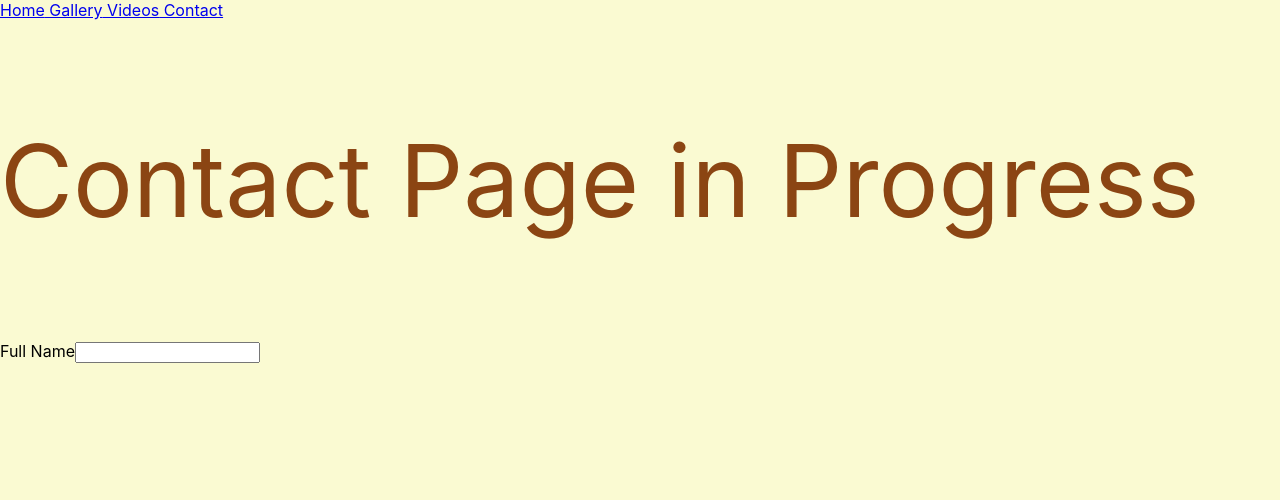
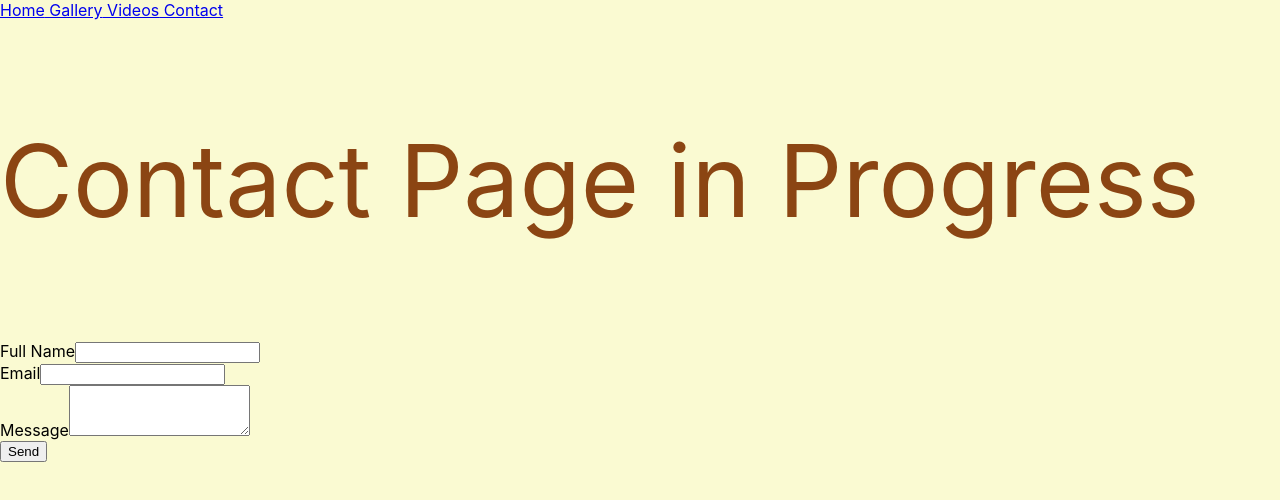
Before and after one commit to nathanok/nathanok.github.io, a React (Create React App) app: page /Contact in a window 1280 px wide. Shown: the top 500 px of the page. Built offline with nearby package versions, Linux system fonts and the light colour scheme.

Commit message:
Added Button

```diff
--- a/src/components/Contact.js
+++ b/src/components/Contact.js
@@ -2,6 +2,7 @@
 import "../css/Contact.css";
 import axios from 'axios';
 import Form from 'react-bootstrap/Form';
+import Button from 'react-bootstrap/Button';
 
 
 class Contact extends React.Component{
@@ -26,13 +27,24 @@
         <p> Contact Page in Progress</p>
                 </div>
             <div class="word">
-            <Form>
-            <Form.Group>
+                <Form>
+
+         <Form.Group>
             <Form.Label htmlFor="full-name">Full Name</Form.Label>
-            <Form.Control id="full-name" name="name" type="text" value={this.state.name} />
+            <Form.Control id="full-name" name="name" type="text" value={this.state.name} onChange={this.handleChange} />
+             </Form.Group>
 
+             <Form.Group>
+            <Form.Label htmlFor="Email">Email</Form.Label>
+            <Form.Control id="Email" name="Email" type="email" value={this.state.email} onChange={this.handleChange} />
+             </Form.Group>
 
-            </Form.Group>
+             <Form.Group>
+            <Form.Label htmlFor="Message">Message</Form.Label>
+            <Form.Control id="Message" name="Message" as="textarea"rows="3" value={this.state.message} onChange={this.handleChange} />
+             </Form.Group>
+
+                    <Button>Send</Button>
 
             </Form>
                 </div>
```
